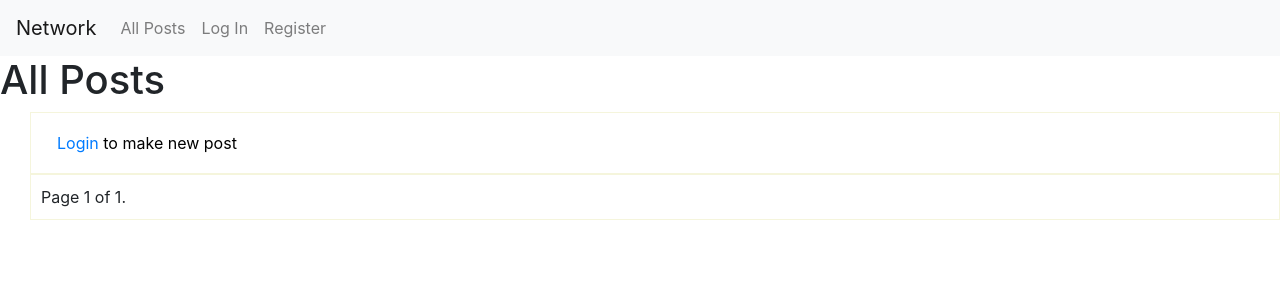
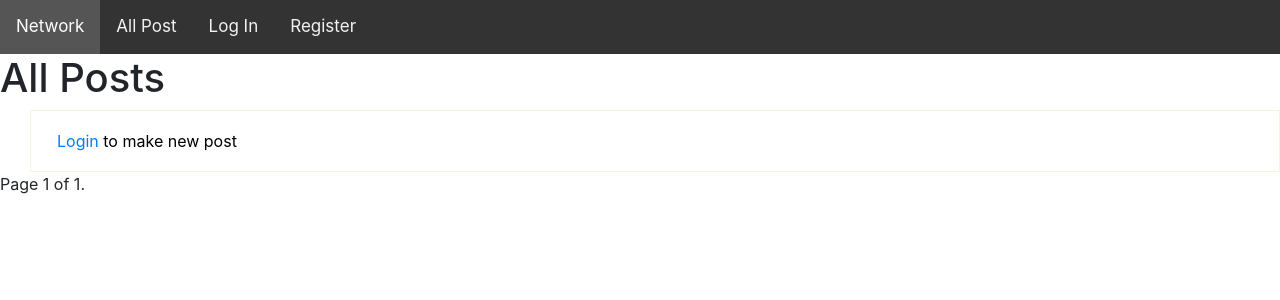
Before and after one commit to Chemerie/Network, a Django app: page / in a window 1280 px wide. Shown: the top 300 px of the page. Run offline with Django 3.2, Linux system fonts and the light colour scheme; data that the repository does not hold is empty; some libraries are stand-ins or nearby versions.

Commit message:
my second commit after modifying the navigation menu

```diff
--- a/network/static/network/script.js
+++ b/network/static/network/script.js
@@ -231,9 +231,4 @@
 
 			})
 
-
-
-
-
-
 });
--- a/network/static/network/style.css
+++ b/network/static/network/style.css
@@ -7,6 +7,63 @@
 	padding: 10px;
 	border: 1px solid beige;
 }
+.topnav{
+  overflow: hidden;
+	background-color: #333;
+}
+.topnav a{
+	float: left;
+	display: block;
+	color: #f2f2f2;
+	text-align: center;
+	padding: 14px 16px;
+	text-decoration: none;
+	font-size: 17px;
+}
+.active{
+	background-color: #4CAF50;
+	color: white;
+}
+.topnav .icon{
+			display: none;
+}
+.topnav a:hover{
+	background-color: #555;
+	color: white;
+	text-decoration: none;
+}
+@media screen and (max-width: 600px){
+	.topnav a:not(:first-child){
+			display: none;
+			}
+		.topnav a.icon{
+				float: right;
+				display: block;
+			}
+		}
+
+@media screen and (max-width: 600px){
+			.topnav.reponsive{
+				position: relative;
+			}
+			.topnav.responsive .icon{
+				position: absolute;
+				right: 0;
+				top: 0;
+			}
+			.topnav.responsive a{
+				float: none;
+				display: block;
+				text-align: left;
+			}
+			.topnav.responsive{position: relative;}
+			.topnav.responsive{
+				display: block;
+				width: 100%;
+				text-align: left;
+			}
+}
+		.
 #all-post{
 
 	margin-left: 30px;
@@ -22,8 +79,9 @@
 	border-radius: 30px;
 }
 .prof-top{
+	border: 1px solid #ddd;
 	margin: 10px;
-	display: flex;
+	display: block;
 	border: 1px solid beige;
 	padding: 10px;
 }
--- a/network/templates/network/allpost.html
+++ b/network/templates/network/allpost.html
@@ -81,4 +81,16 @@
 
 	</div>
 
+	<script>
+		function myFunction(){
+			var x = document.getElementById("myTopnav");
+		if(x.className === "topnav"){
+			x.className += " responsive";
+		}else{
+			x.className = "topnav";
+		}
+	}
+
+	</script>
+
 {% endblock %}
--- a/network/templates/network/layout.html
+++ b/network/templates/network/layout.html
@@ -12,39 +12,21 @@
         <meta name="viewport" content="width=device-width,initial-scale=1.0">
     </head>
     <body>
-
-        <nav class="navbar navbar-expand-lg navbar-light bg-light">
-            <a class="navbar-brand" href="#">Network</a>
-
-            <div>
-              <ul class="navbar-nav mr-auto">
+    <div class="topnav" id="myTopnav">
+        <a href="{% url 'allpost' %}" class="active">Network</a>
         {% if user.is_authenticated %}
-                    <li class="nav-item">
-                        <a class="nav-link" href="#" ><strong id="main-user">{{ user.username }}</strong></a>
-                    </li>
+            <a href="{% url 'allpost' %}"><strong id="main-user">{{ user.username }}</strong></a>
         {% endif %}
-                <li class="nav-item">
-                  <a class="nav-link" href="{% url 'allpost' %}">All Posts</a>
-                </li>
+        <a href="{% url 'allpost' %}">All Post</a>
         {% if user.is_authenticated %}
-                    <li class="nav-item">
-                        <a class="nav-link" href="{% url 'followers' %}">Following</a>
-                    </li>
-                    <li class="nav-item">
-                        <a class="nav-link" href="{% url 'logout' %}">Log Out</a>
-                    </li>
+            <a href="{% url 'followers' %}">Following</a>
+            <a href="{% url 'logout' %}">Log Out</a>
         {% else %}
-                    <li class="nav-item">
-                        <a class="nav-link" href="{% url 'login' %}">Log In</a>
-                    </li>
-                    <li class="nav-item">
-                        <a class="nav-link" href="{% url 'register' %}">Register</a>
-                    </li>
+            <a href="{% url 'login' %}">Log In</a>
+            <a href="{% url 'register' %}">Register</a>
         {% endif %}
-              </ul>
+    <a href="javascript:void(0);" style="font-size: 15px;" class="icon" onclick="myFunction()">&#9776;</a>
     </div>
-          </nav>
-
         <div class="body">
             {% block body %}
             {% endblock %}
```
Also changed, not shown: network/templates/network/followers.html (+10 -25 lines), network/templates/network/login.html (+12 -0 lines), network/templates/network/profile.html (+13 -21 lines), network/templates/network/register.html (+14 -0 lines). Lines whose indentation alone changed are shown as unchanged.
